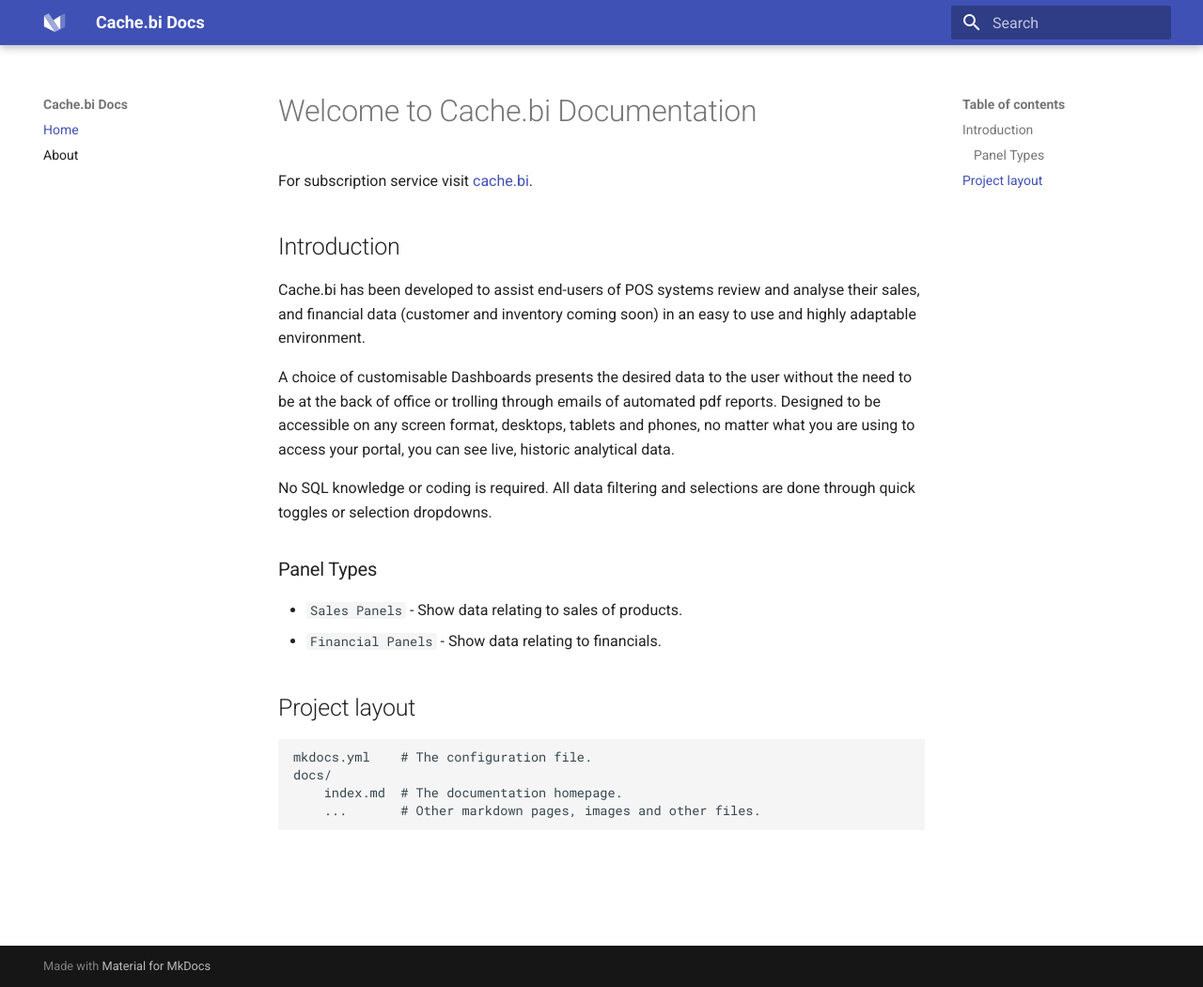
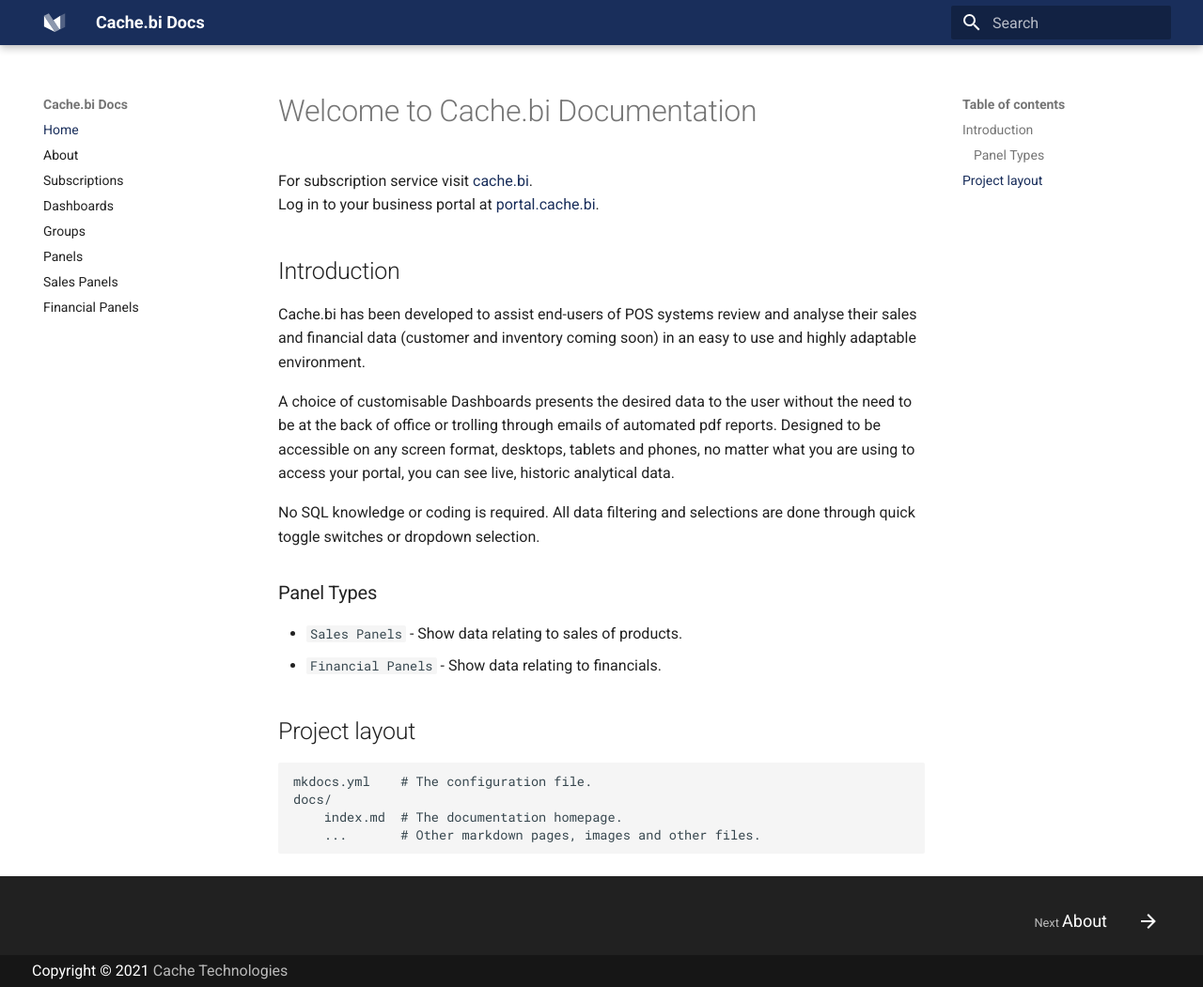
Before and after one commit to cachebi/docs.cache.bi, an MkDocs documentation site: the page built from docs/index.md, in a window 1280 px wide and 1051 px high. Shown: the whole window at 94% size. Built offline with MkDocs 1.6.1 and Material for MkDocs 9.7.7, drawn with Linux system fonts in a browser that asks for light colours.

Commit message:
Updated stylesheet colour override Updated footer content Added new pages

```diff
--- a/docs/index.md
+++ b/docs/index.md
@@ -1,10 +1,11 @@
 # Welcome to Cache.bi Documentation
 
 For subscription service visit [cache.bi](https://cache.bi).
+Log in to your business portal at [portal.cache.bi](https://portal.cache.bi).
 
 ## Introduction
 
-Cache.bi has been developed to assist end-users of POS systems review and analyse their sales,
+Cache.bi has been developed to assist end-users of POS systems review and analyse their sales
 and financial data (customer and inventory coming soon) in an easy to use and highly adaptable environment.
 
 A choice of customisable Dashboards presents the desired data to the user without the need to be at the back of
@@ -12,8 +13,8 @@
 desktops, tablets and phones, no matter what you are using to access your portal, you can see live, historic
 analytical data.
 
-No SQL knowledge or coding is required. All data filtering and selections are done through quick toggles
-or selection dropdowns.
+No SQL knowledge or coding is required. All data filtering and selections are done through quick toggle switches
+or dropdown selection.
 
 ### Panel Types
 
--- /dev/null
+++ b/docs/stylesheets/extra.css
@@ -0,0 +1,5 @@
+:root {
+    --md-primary-fg-color: #192E5B;
+    --md-primary-fg-color--light: #192E5B;
+    --md-primary-fg-color--dark:  #72A2C0;
+}
--- a/mkdocs.yml
+++ b/mkdocs.yml
@@ -1,13 +1,19 @@
 site_name: Cache.bi Docs
+extra_css:
+    - stylesheets/extra.css
 nav:
     - Home: index.md
     - About: about.md
+    - Subscriptions: subscriptions.md
+    - Dashboards: dashboards.md
+    - Groups: groups.md
+    - Panels: panels.md
+    - Sales Panels: panels_sales.md
+    - Financial Panels: panels_financial.md
+
 theme:
     name: material
-    #extra_css:
-    #    - stylesheets/extra.css
     custom_dir: overrides
-    #custom_dir: mkdocs-material/material
 
     # 404 page
     static_templates:
--- a/overrides/extra.css
+++ /dev/null
@@ -1,5 +0,0 @@
-:root {
-    /*--md-primary-fg-color: #192E5B;*/
-    --md-primary-fg-color--light: #192E5B;
-    /*--md-primary-fg-color--dark:  #72A2C0;*/
-}
--- a/overrides/main.html
+++ b/overrides/main.html
@@ -1,7 +1 @@
 {% extends "base.html" %}
-
-{% block footercopyright %}
-<div class="md-footer-copyright">
-    Copyright &#169; <script>document.write(new Date().getFullYear())</script> <a href="https://cachetech.com.au/" target="_blank" rel="noopener">Cache Technologies</a>
-</div>
-{% endblock %}
--- /dev/null
+++ b/overrides/partials/footer.html
@@ -0,0 +1,71 @@
+
+{% import "partials/language.html" as lang with context %}
+
+<!-- Footer -->
+<footer class="md-footer">
+
+    <!-- Link to previous and/or next page -->
+    {% if page.previous_page or page.next_page %}
+    <nav
+            class="md-footer__inner md-grid"
+            aria-label="{{ lang.t('footer.title') }}"
+    >
+
+        <!-- Link to previous page -->
+        {% if page.previous_page %}
+        <a
+                href="{{ page.previous_page.url | url }}"
+                class="md-footer__link md-footer__link--prev"
+                rel="prev"
+        >
+            <div class="md-footer__button md-icon">
+                {% include ".icons/material/arrow-left.svg" %}
+            </div>
+            <div class="md-footer__title">
+                <div class="md-ellipsis">
+              <span class="md-footer__direction">
+                {{ lang.t("footer.previous") }}
+              </span>
+                    {{ page.previous_page.title }}
+                </div>
+            </div>
+        </a>
+        {% endif %}
+
+        <!-- Link to next page -->
+        {% if page.next_page %}
+        <a
+                href="{{ page.next_page.url | url }}"
+                class="md-footer__link md-footer__link--next"
+                rel="next"
+        >
+            <div class="md-footer__title">
+                <div class="md-ellipsis">
+              <span class="md-footer__direction">
+                {{ lang.t("footer.next") }}
+              </span>
+                    {{ page.next_page.title }}
+                </div>
+            </div>
+            <div class="md-footer__button md-icon">
+                {% include ".icons/material/arrow-right.svg" %}
+            </div>
+        </a>
+        {% endif %}
+    </nav>
+    {% endif %}
+
+    <!-- Further information -->
+    <div class="md-footer-meta md-typeset">
+        <div class="md-footer-meta__inner md-grid">
+
+            <!-- Copyright information -->
+            <div class="md-footer-copyright">
+                Copyright &#169; <script>document.write(new Date().getFullYear())</script> <a href="https://cachetech.com.au/" target="_blank" rel="noopener">Cache Technologies</a>
+            </div>
+
+            <!-- Social links -->
+            {% include "partials/social.html" %}
+        </div>
+    </div>
+</footer>
```
Also changed, not shown: docs/dashboards.md (added, +49 -0 lines), docs/groups.md (added, +49 -0 lines), docs/panels.md (added, +49 -0 lines), docs/panels_financial.md (added, +49 -0 lines), docs/panels_sales.md (added, +49 -0 lines), docs/subscriptions.md (added, +49 -0 lines).
